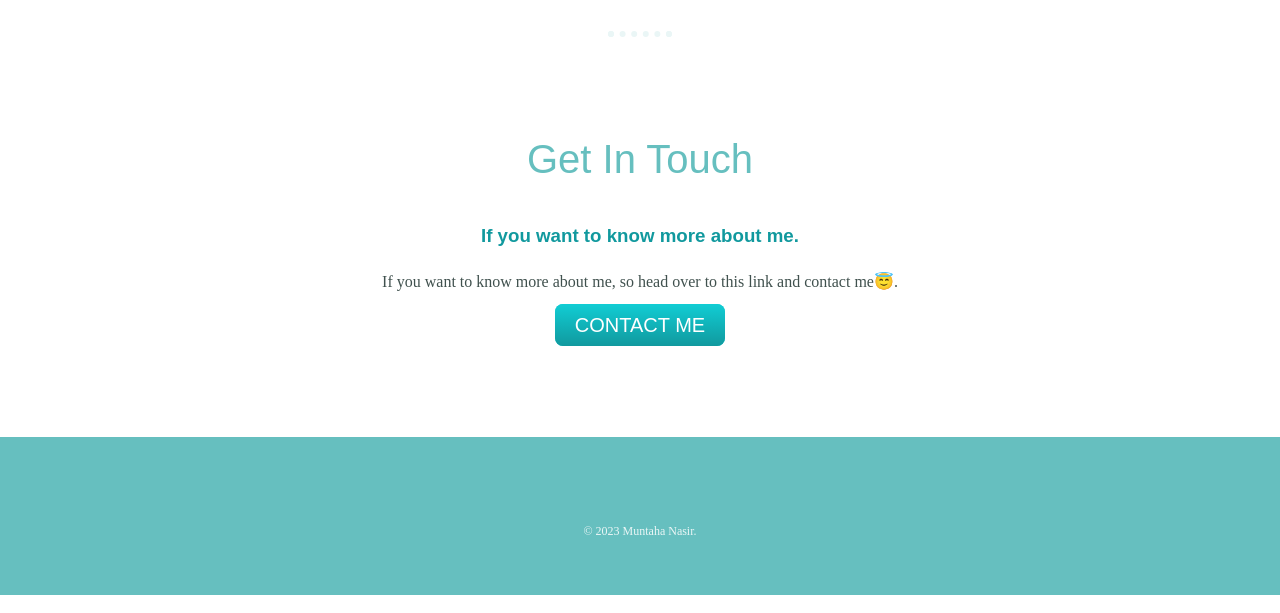
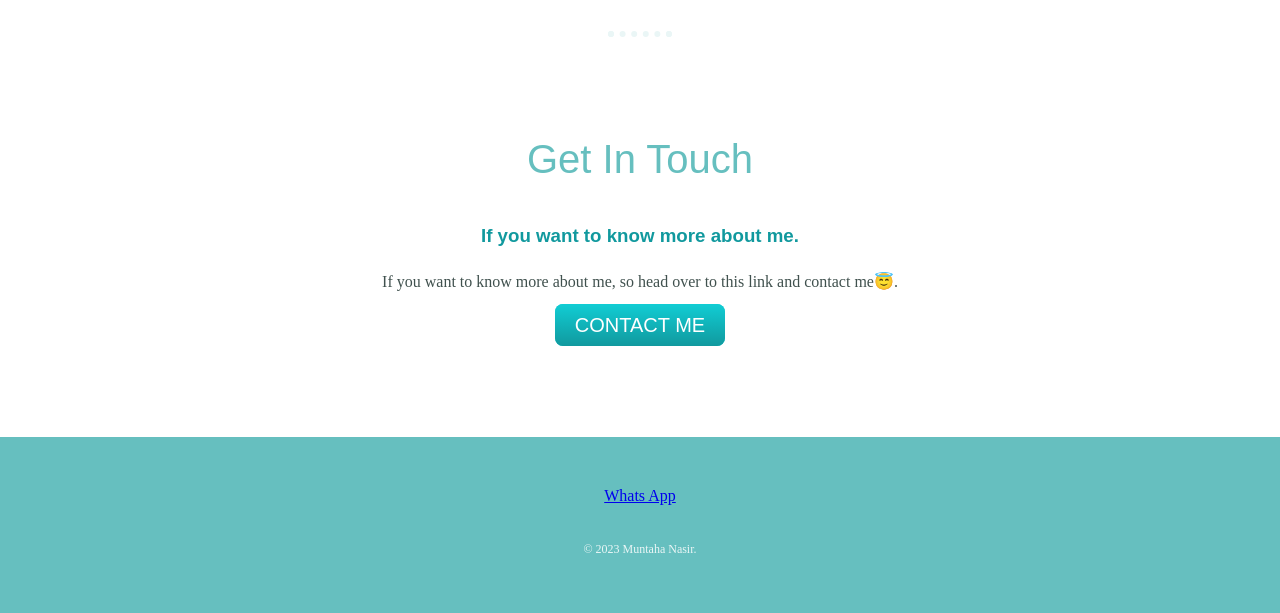
Before and after one commit to Muntahanasir4/cv, a plain HTML site: page index.html in a window 1280 px wide. Shown: the part 1785-2398 px from the top of the page. Drawn offline with Linux system fonts and the light colour scheme.

Commit message:
Update index.html

```diff
--- a/index.html
+++ b/index.html
@@ -84,6 +84,8 @@
 
 <div class="bottom-container">
 
+  <a class="btn-2" href="https://wa.me/+923365711200"> Whats App</a>
+
   <p class="copyright">© 2023 Muntaha Nasir.</p>
 
 </div>
```
